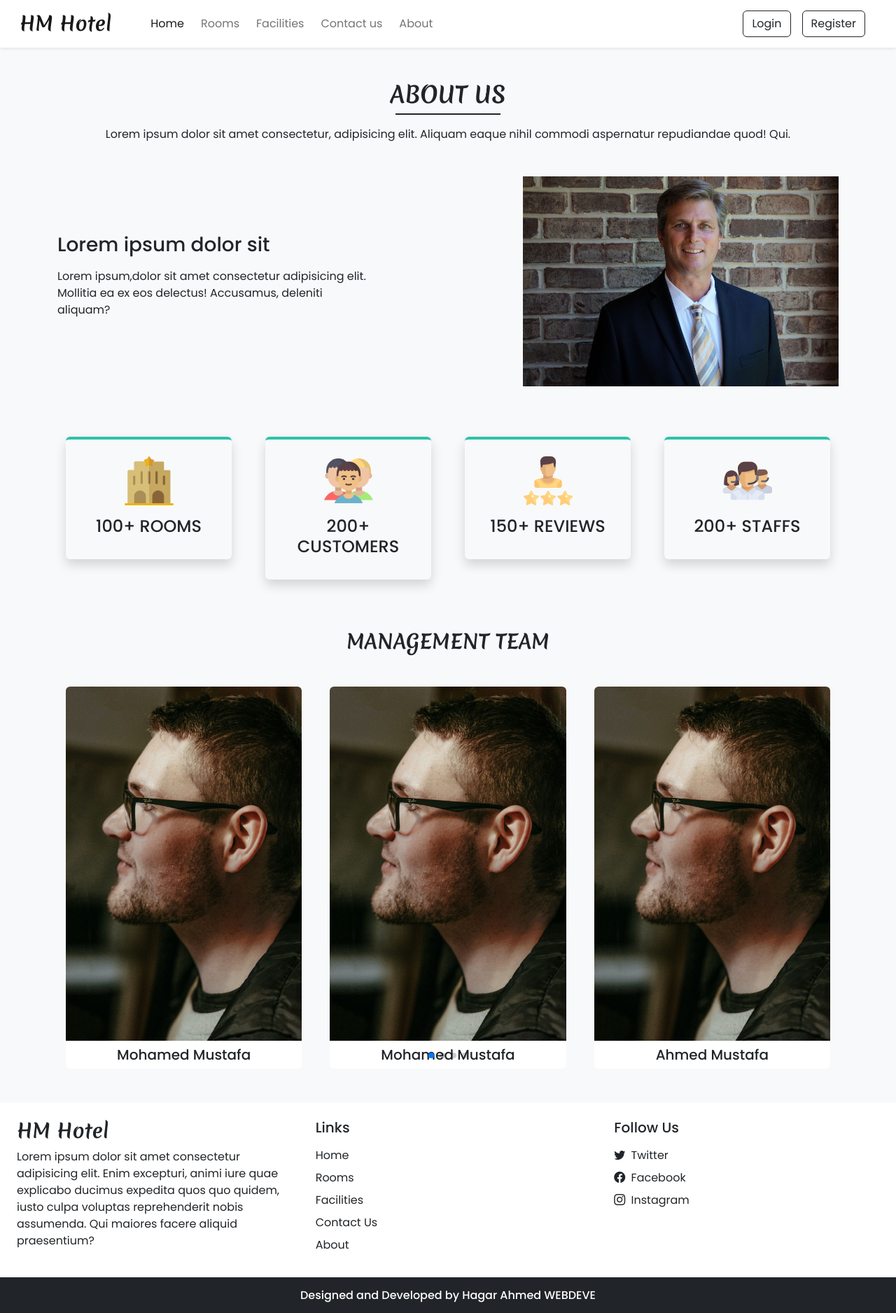
After one commit to hagarahmed68896/HM-Hotel, a PHP site: page /about.php in a window 1280 px wide. The commit adds this page. Shown: the whole page at 70% size. Run offline with PHP 8.4, Linux system fonts and the light colour scheme.

Commit message:
about and contact pages design

```diff
--- /dev/null
+++ b/about.php
@@ -0,0 +1,146 @@
+<!DOCTYPE html>
+<html lang="en">
+<head>
+    <meta charset="UTF-8">
+    <meta name="viewport" content="width=device-width, initial-scale=1.0">
+    <title>HM Hotel - ABOUT</title>
+    <?php require("components/links.php")?>
+    <style>
+      .box{
+        border-top-color:var(--teal) !important;
+      }
+    </style>
+</head>
+
+
+<body class="bg-light">
+  <!-- navbar, login and register modal -->
+<?php require("components/nav.php") ?>
+
+
+<div class="my-5 px-4">
+<h2 class="fw-bold text-center h-font">ABOUT US</h2>
+<div class=" bg-dark h-line" style="width:150px;height:1.7px;margin:0 auto;"></div>
+<p class="text-center mt-3">
+  Lorem ipsum dolor sit amet consectetur,
+  adipisicing elit. Aliquam eaque nihil commodi aspernatur repudiandae quod! Qui.
+</p>
+</div>
+
+
+
+<div class="container">
+  <div class="row justify-content-between align-items-center">
+    <div class="cl-lg-6 col-md-5 mb-4 order-lg-1 order-md-1 order-2">
+      <h3 class="mb-3">Lorem ipsum dolor sit</h3>
+      <p>
+        Lorem ipsum,dolor sit amet consectetur adipisicing elit.
+        Mollitia ea ex eos delectus! Accusamus, deleniti aliquam?
+      </p>
+    </div>
+    <div class="col-lg-5 col-md-5 mb-4 order-lg-2 order-md-2 order-1">
+      <img src="images/about/about.jpg" class="w-100">
+    </div>
+  </div>
+</div>
+
+
+<div class="container mt-5">
+  <div class="row">
+    <div class="col-lg-3 col-md-6 mb-4 px-4">
+      <div class="box rounded shadow border-top text-center p-4 border-4">
+        <img src="images/about/hotel.svg" width="70px">
+        <h4 class="mt-3">100+ ROOMS</h4>
+      </div>
+      </div>
+      <div class="col-lg-3 col-md-6 mb-4 px-4">
+      <div class="box rounded shadow border-top text-center p-4 border-4">
+        <img src="images/about/customers.svg" width="70px">
+        <h4 class="mt-3">200+ CUSTOMERS</h4>
+      </div>
+      </div>
+      <div class="col-lg-3 col-md-6 mb-4 px-4">
+      <div class="box rounded shadow border-top text-center p-4 border-4">
+        <img src="images/about/rating.svg" width="70px">
+        <h4 class="mt-3">150+ REVIEWS</h4>
+      </div>
+      </div>
+      <div class="col-lg-3 col-md-6 mb-4 px-4">
+      <div class="box rounded shadow border-top text-center p-4 border-4">
+        <img src="images/about/staff.svg" width="70px">
+        <h4 class="mt-3">200+ STAFFS</h4>
+      </div>
+    </div>
+  </div>
+</div>
+
+
+<h3 class="text-center h-font my-5 fw-bold">MANAGEMENT TEAM</h3>
+<div class="container px-4">
+  <div class="swiper mySwiper">
+    <div class="swiper-wrapper mb-5">
+      <div class="swiper-slide bg-white rounded overflow-hidden text-center">
+        <img src="images/about/IMG_17352.jpg" class="w-100">
+        <h5 class="mt-2">Mohamed Mustafa</h5>
+      </div>
+      <div class="swiper-slide bg-white rounded overflow-hidden text-center">
+        <img src="images/about/IMG_17352.jpg" class="w-100">
+        <h5 class="mt-2">Mohamed Mustafa</h5>
+      </div>
+      <div class="swiper-slide bg-white rounded overflow-hidden text-center">
+        <img src="images/about/IMG_17352.jpg" class="w-100">
+        <h5 class="mt-2">Ahmed Mustafa</h5>
+      </div>
+      <div class="swiper-slide bg-white rounded overflow-hidden text-center">
+        <img src="images/about/IMG_17352.jpg" class="w-100">
+        <h5 class="mt-2">Ali Mahmoud</h5>
+      </div>
+      <div class="swiper-slide bg-white rounded overflow-hidden text-center">
+        <img src="images/about/IMG_17352.jpg" class="w-100">
+        <h5 class="mt-2">Omar Ahmed</h5>
+      </div>
+      <div class="swiper-slide bg-white rounded overflow-hidden text-center">
+        <img src="images/about/IMG_17352.jpg" class="w-100">
+        <h5 class="mt-2">Zeiad Mohamed</h5>
+      </div>
+    </div>
+    <div class="swiper-pagination "></div>
+  </div>
+</div>
+
+
+
+
+
+
+<!-- footer -->
+<?php require("components/footer.php") ?>
+
+
+<script src="https://cdn.jsdelivr.net/npm/swiper@10/swiper-bundle.min.js"></script>
+<script src="https://cdn.jsdelivr.net/npm/bootstrap@5.2.3/dist/js/bootstrap.bundle.min.js" integrity="sha384-kenU1KFdBIe4zVF0s0G1M5b4hcpxyD9F7jL+jjXkk+Q2h455rYXK/7HAuoJl+0I4" crossorigin="anonymous"></script>
+<script>
+    var swiper = new Swiper(".mySwiper", {
+      spaceBetween: 40,
+      pagination: {
+        el: ".swiper-pagination",
+      },
+      breakpoints:{
+        320:{
+          slidesPerView:1,
+        },
+        640:{
+          slidesPerView:1,
+        },
+        768:{
+          slidesPerView:3,
+        },
+        1024:{
+          slidesPerView:3,
+        }
+      }
+    });
+
+</script>
+</body>
+</html>
--- a/components/nav.php
+++ b/components/nav.php
@@ -16,10 +16,10 @@
           <a class="nav-link me-2" href="facilities.php">Facilities</a>
         </li>
         <li class="nav-item">
-          <a class="nav-link me-2" href="#">Contact us</a>
+          <a class="nav-link me-2" href="contact.php">Contact us</a>
         </li>
         <li class="nav-item">
-          <a class="nav-link" href="#">About</a>
+          <a class="nav-link" href="about.php">About</a>
         </li>
 
 
```
Also changed, not shown: contact.php (added, +100 -0 lines), index.php (+27 -0 lines).
